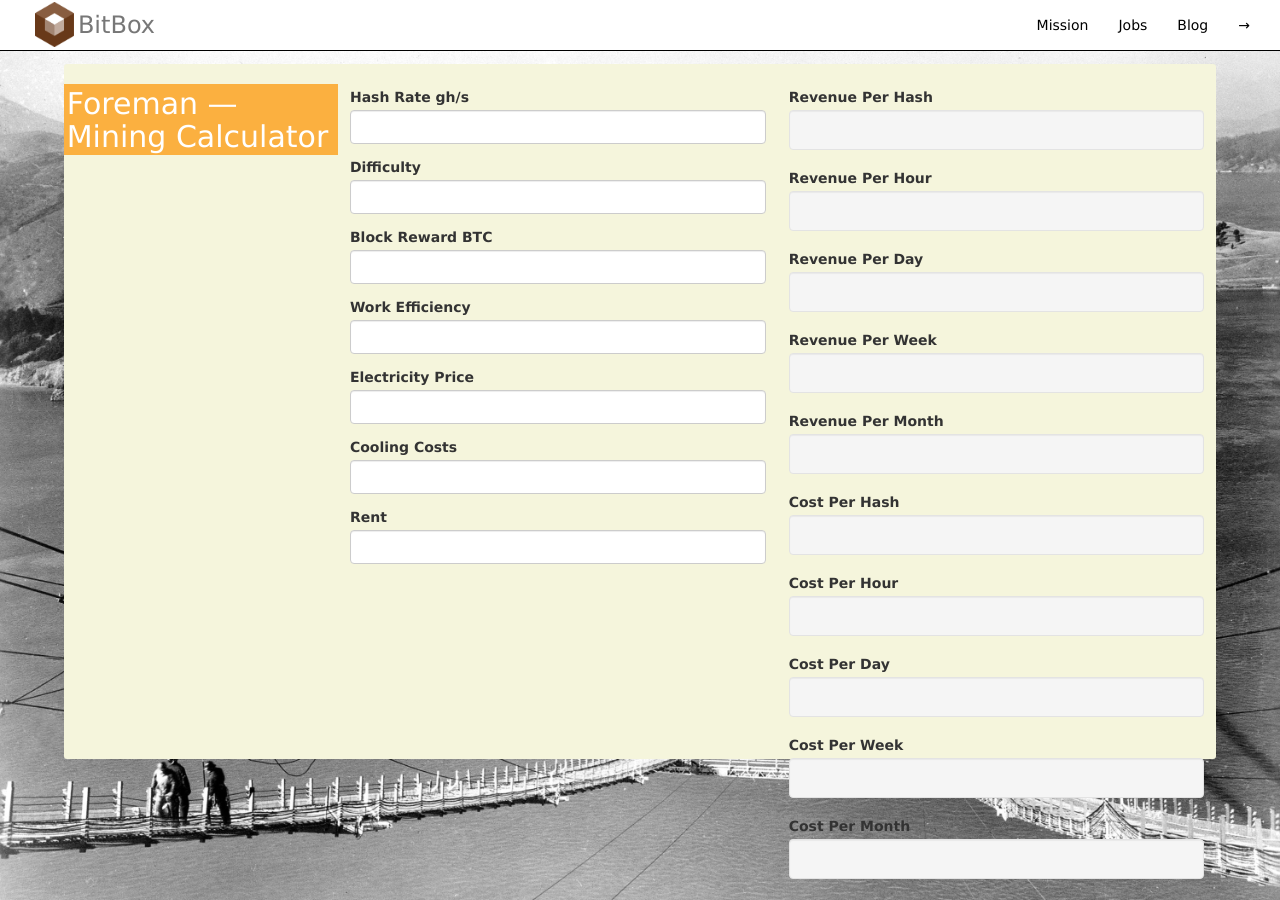
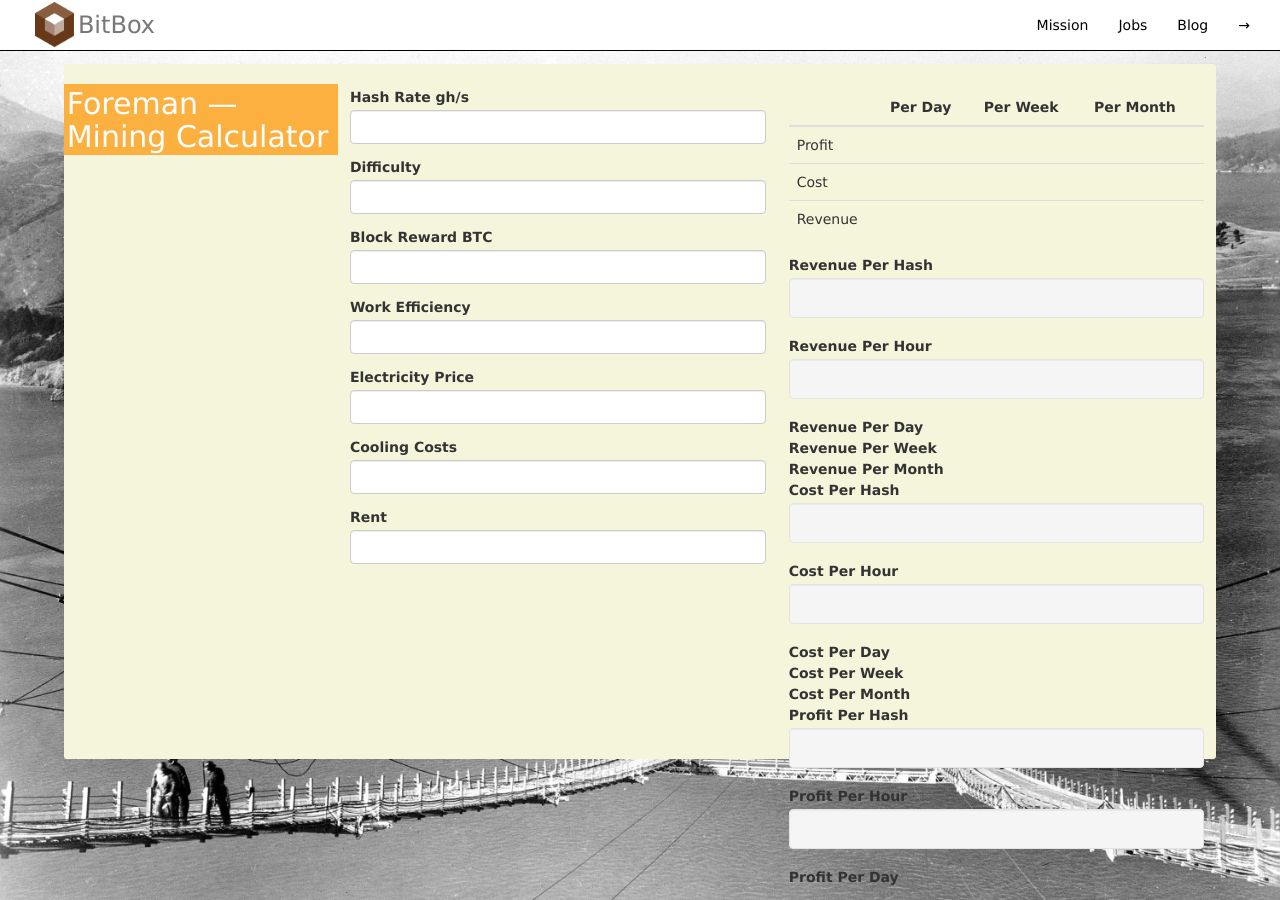
Before and after one commit to inbitbox/inbitbox.github.io, a Jekyll site: the page built from foreman.html, in a window 1280 px wide and 900 px high. Built offline with Jekyll 4.4.1, drawn with Linux system fonts in a browser that asks for light colours; nearby versions of some CDN libraries.

Commit message:
Refactored output variable display into html table

```diff
--- a/calculator.js
+++ b/calculator.js
@@ -20,11 +20,11 @@ function calculate(block_reward, difficulty, electricity_cost, energy_per_hash,
     console.log(`electricity_cost: ${electricity_cost} energy_per_hash: ${energy_per_hash}`);
     console.log(`difficulty: ${difficulty} block_reward: ${block_reward}`)
     analysis={
-        cost_per_hash:electricity_cost*energy_per_hash,
-        get cost_per_hour() { return this.cost_per_hash*hashrate*60*60},
-        get cost_per_day()  { return this.cost_per_hour*24}
-        get cost_per_week() { return this.cost_per_day*7}
-        get cost_per_month(){return this.cost_per_week*4.29}
+        get cost_per_hash() {return electricity_cost*energy_per_hash},
+        get cost_per_hour() {return this.cost_per_hash*hashrate*60*60},
+        get cost_per_day()  {return this.cost_per_hour*24},
+        get cost_per_week() {return this.cost_per_day*7},
+        get cost_per_month(){return this.cost_per_week*4.29},
 
 
         /* Revenue*/
@@ -32,14 +32,14 @@ function calculate(block_reward, difficulty, electricity_cost, energy_per_hash,
         get revenue_per_hour() {return this.revenue_per_hash*hashrate*60*60},
         get revenue_per_day()  {return this.revenue_per_hour*24},
         get revenue_per_week() {return this.revenue_per_day*7},
-        get revenue_per_month(){retun this.revenue_per_week*4.29},
+        get revenue_per_month(){return this.revenue_per_week*4.29},
 
         /*Profit*/
         get profit_per_hash() {return this.revenue_per_hash-this.cost_per_hash},
         get profit_per_hour() {return hashrate*this.profit_per_hash*60*60},
         get profit_per_day()  {return this.profit_per_hour*24},
         get profit_per_week() {return this.profit_per_day*7},
-        get profit_per_month(){return this.profit_per_week.4.29}
+        get profit_per_month(){return this.profit_per_week*4.29}
 
         /*Financials*/
 
--- a/foreman.html
+++ b/foreman.html
@@ -41,6 +41,27 @@ layout: default
     </div>
 
     <div id="screen">
+        <table class=table>
+            <thead><tr><th></th><th>Per Day</th><th>Per Week</th><th>Per Month</th></th></tr></thead>
+            <tbody>
+                <tr><td>Profit</td>
+                <td><output id="profit_per_day" name="profit_per_day" form="screenForm"></output></td>
+                <td><output id="profit_per_week" name="profit_per_week" form="screenForm"></output></div></td>
+                <td><output id="profit_per_month" name="profit_per_month" form="screenForm"></output></td>
+                </tr>
+                <tr><td>Cost</td>
+                <td><output id="cost_per_day" name="cost_per_day" form="screenForm"></output></div></td>
+                <td><output id="cost_per_week" name="cost_per_week" form="screenForm"></output></div></td>
+                <td><output id="cost_per_month" name="cost_per_month" form="screenForm"></output></div></td>
+                </tr>
+                <tr><td>Revenue</td>
+                <td><output id="revenue_per_day" name="revenue_per_day" form="screenForm"></output></div></td>
+                <td><output id="revenue_per_week" name="revenue_per_week" form="screenForm"></output></div></td>
+                <td><output id="revenue_per_month" name="revenue_per_month" form="screenForm"></output></div></td>
+                </tr>
+            </tbody>
+
+        </table>
         <form id="screenForm">
 
             <!--Revenue-->
@@ -54,15 +75,15 @@ layout: default
 
             <div class="form-group">
             <label>Revenue Per Day<span class="units"></span></label>
-            <output id="revenue_per_day" name="revenue_per_day" class="well"></output></div>
+
 
             <div class="form-group">
             <label>Revenue Per Week<span class="units"></span></label>
-            <output id="revenue_per_week" name="revenue_per_week" class="well"></output></div>
+
 
             <div class="form-group">
             <label>Revenue Per Month<span class="units"></span></label>
-            <output id="revenue_per_month" name="revenue_per_month" class="well"></output></div>
+
 
 
             <!-- Cost -->
@@ -76,15 +97,15 @@ layout: default
 
             <div class="form-group">
             <label>Cost Per Day<span class="units"></span></label>
-            <output id="cost_per_day" name="cost_per_day" class="well"></output></div>
+
 
             <div class="form-group">
             <label>Cost Per Week<span class="units"></span></label>
-            <output id="cost_per_week" name="cost_per_week" class="well"></output></div>
+
 
             <div class="form-group">
             <label>Cost Per Month<span class="units"></span></label>
-            <output id="cost_per_month" name="cost_per_month" class="well"></output></div>
+
 
 
             <!--Profit-->
@@ -98,15 +119,15 @@ layout: default
 
             <div class="form-group">
             <label>Profit Per Day<span class="units"></span></label>
-            <output id="profit_per_day" name="profit_per_day" class="well"></output></div>
+            </div>
 
             <div class="form-group">
             <label>Profit Per Week<span class="units"></span></label>
-            <output id="profit_per_week" name="profit_per_week" class="well"></output></div>
+
 
             <div class="form-group">
             <label>Profit Per Month<span class="units"></span></label>
-            <output id="profit_per_week" name="profit_per_week" class="well"></output></div>
+            </div>
 
 
             <!--Financials-->
```
